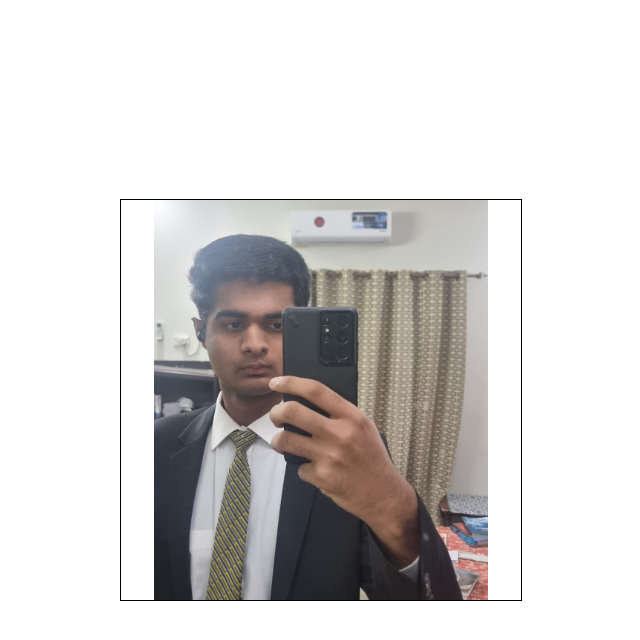
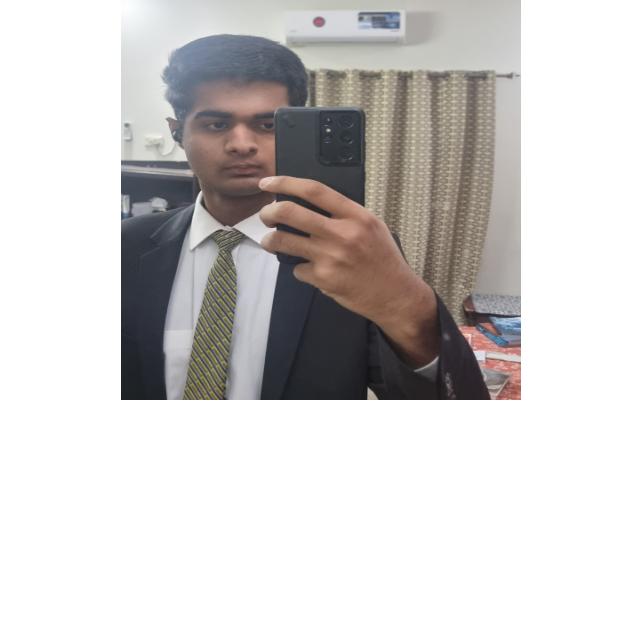
Before and after one commit to AitzazImtiaz/AitzazImtiaz.github.io, a plain HTML site: page index.html in a window 1280 px wide. Shown: the whole page, without its empty margins (319-959 px from the left). Drawn offline with Linux system fonts and the light colour scheme.

Commit message:
optimize and remove unnecessary CSS

```diff
--- a/index.html
+++ b/index.html
@@ -3,32 +3,10 @@
 <head>
 <meta charset="UTF-8">
 <meta name="viewport" content="width=device-width, initial-scale=1.0">
-<title>Aitzaz2024 Image</title>
-<style>
-  body {
-    display: flex;
-    justify-content: center;
-    align-items: center;
-    height: 100vh;
-    margin: 0;
-  }
-  .container {
-    width: 400px;
-    height: 400px;
-    border: 1px solid black;
-    display: flex;
-    justify-content: center;
-    align-items: center;
-  }
-  .container img {
-    max-width: 100%;
-    max-height: 100%;
-  }
-</style>
 </head>
-<body>
-  <div class="container">
-    <img src="aitzaz2024.jpg" alt="Aitzaz2024 Image">
+<body style="margin: 0; padding: 0; text-align: center;">
+  <div style="position: absolute; top: 0; left: 50%; transform: translateX(-50%); width: 400px; height: 400px;">
+    <img src="aitzaz2024.jpg" alt="Aitzaz2024 Image" width="400" height="400">
   </div>
 </body>
 </html>
```
